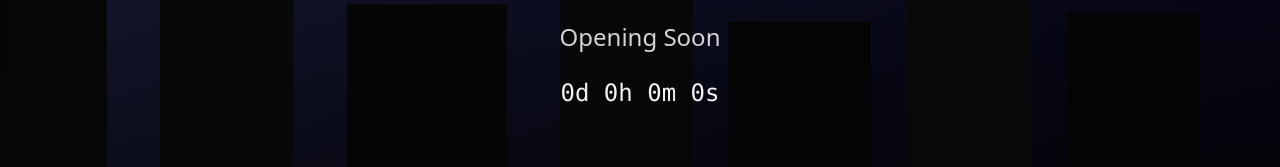
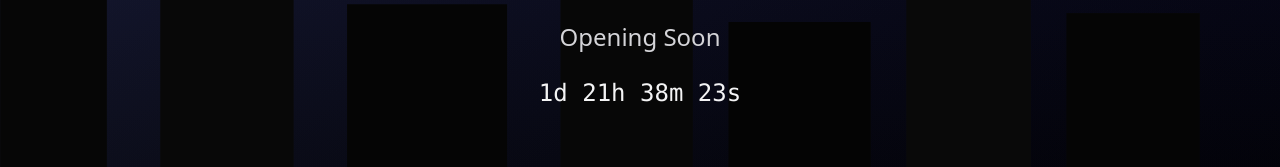
Before and after one commit to OWildt/Meridian-Black, a plain HTML site: page index.html in a window 1280 px wide. Shown: the part 458-625 px from the top of the page. Drawn offline with nearby package versions, Linux system fonts and the light colour scheme.

Commit message:
Update countdown target date

```diff
--- a/index.html
+++ b/index.html
@@ -168,9 +168,9 @@
     </div>
   </footer>
   <script>
-    // Countdown to 8 Nov 18:00 CET (Europe/Copenhagen winter time)
+    // Countdown to 8 Nov 2025 18:00 CET (UTC+1)
     (function() {
-      const target = new Date(Date.UTC(2024, 10, 8, 17, 0, 0));
+      const target = new Date(Date.UTC(2025, 10, 8, 17, 0, 0));
       const el = document.getElementById('countdown');
       if (!el) return;
       function update() {
```
